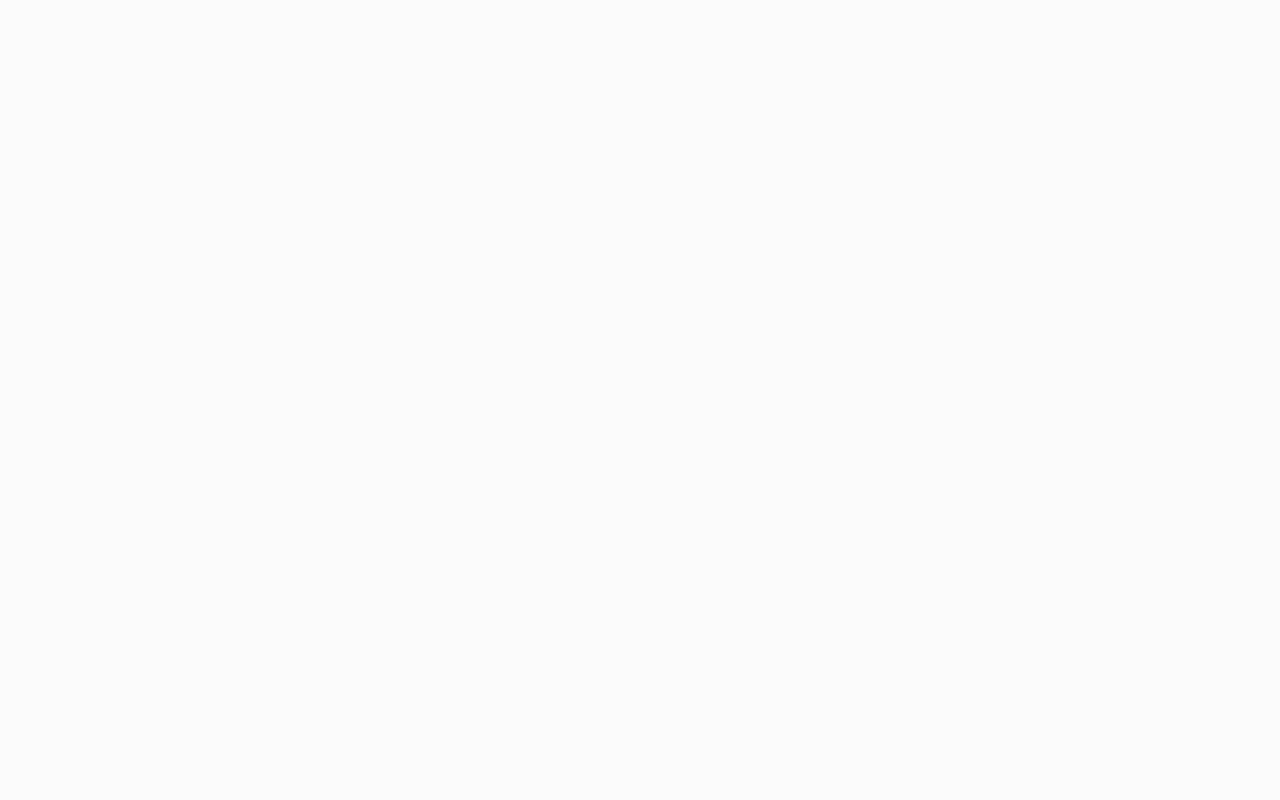
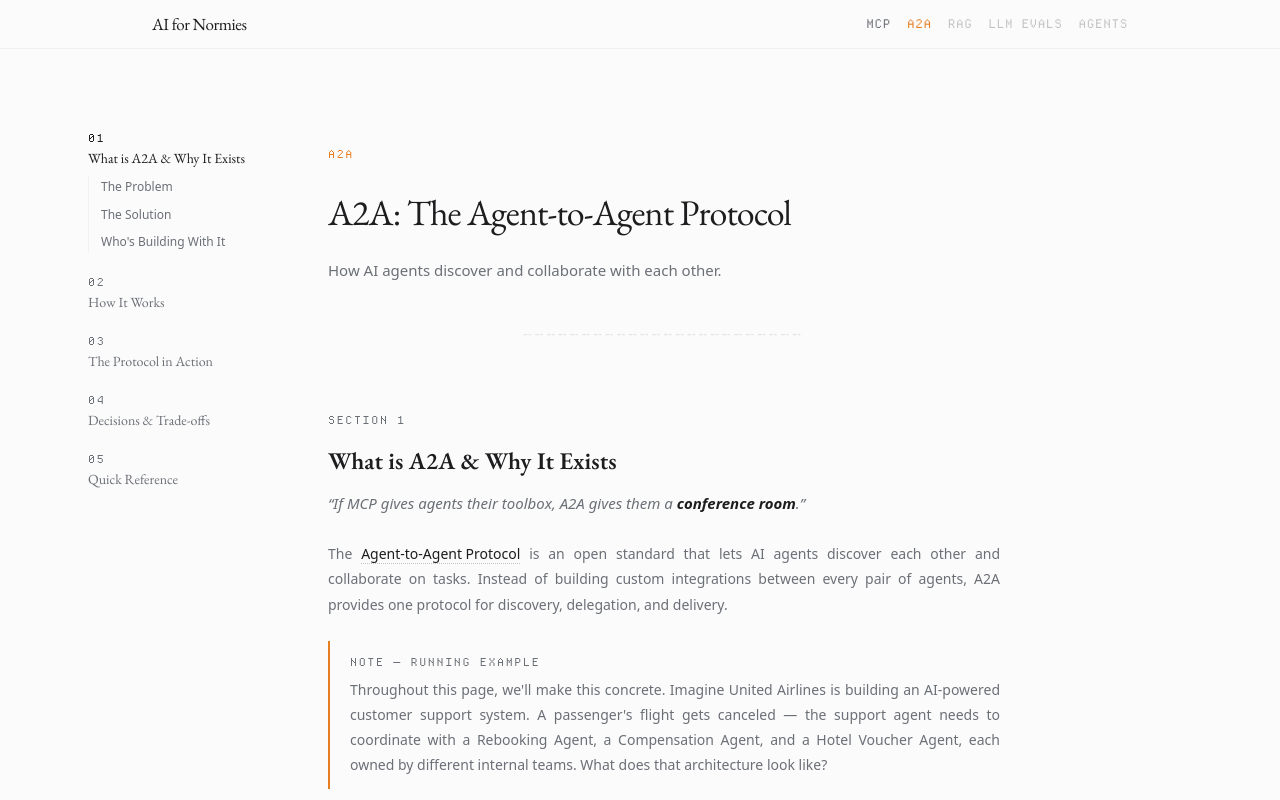
Before and after one commit to juangadm/ai-for-normies, a Next.js app: page /a2a in a window 1280 px wide. Before the commit this address had no page. Shown: the top 800 px of the page. Built offline with nearby package versions, Linux system fonts and the light colour scheme.

Commit message:
Add A2A routing to module page

```diff
--- a/app/[module]/page.tsx
+++ b/app/[module]/page.tsx
@@ -1,6 +1,7 @@
 import { notFound } from "next/navigation";
 import { modules } from "@/content/modules";
 import { MCPModule } from "./MCPModule";
+import { A2AModule } from "./A2AModule";
 
 export default async function ModulePage({
   params,
@@ -15,6 +16,7 @@ export default async function ModulePage({
   if (!moduleMeta) notFound();
 
   if (module === "mcp") return <MCPModule />;
+  if (module === "a2a") return <A2AModule />;
 
   // Future modules will be added here
   notFound();
```
